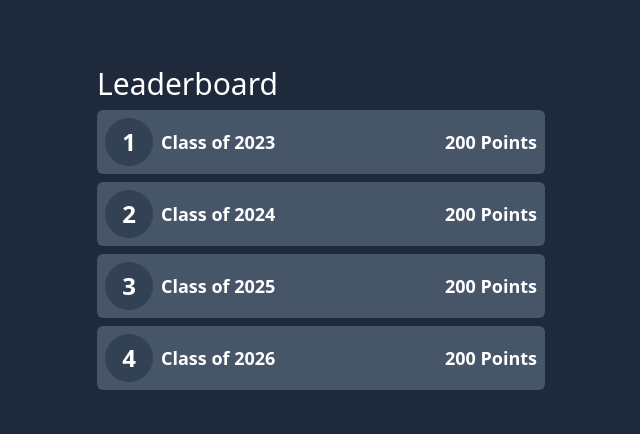
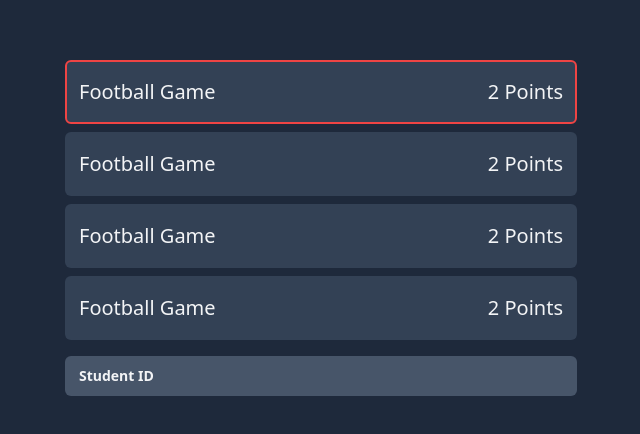
Before and after one commit to chasedashiell/EventManager, a React (Vite) app: page /manage in a window 1280 px wide. Shown: the part 172-606 px from the top of the page, without its empty margins (319-959 px from the left). Built offline with nearby package versions, Linux system fonts and the light colour scheme.

Commit message:
React Router, Basic Manage page

```diff
--- a/package.json
+++ b/package.json
@@ -12,6 +12,8 @@
     "axios": "^1.4.0",
     "react": "^18.2.0",
     "react-dom": "^18.2.0",
+    "react-router": "^6.11.1",
+    "react-router-dom": "^6.11.1",
     "swr": "^2.1.5",
     "ts-node": "^10.9.1"
   },
--- a/src/App.tsx
+++ b/src/App.tsx
@@ -1,50 +1,29 @@
 import React from 'react'
+import {
+  createBrowserRouter,
+  RouterProvider,
+} from "react-router-dom";
 import './index.css'
+import Leaderboard from './pages/Leaderboard';
+import Manage from './pages/Manage';
+
+const router = createBrowserRouter([
+  {
+    path: '/',
+    element: <Leaderboard />
+  },
+  {
+    path: '/manage',
+    element: <Manage />
+  }
+]);
 
 function App() {
 
-  const leaderboard = [
-    {
-      "rank": 1,
-      "name": "2023",
-      "points": 200
-    },
-    {
-      "rank": 2,
-      "name": "2024",
-      "points": 200
-    },
-    {
-      "rank": 3,
-      "name": "2025",
-      "points": 200
-    },
-    {
-      "rank": 4,
-      "name": "2026",
-      "points": 200
-    }
-  ]
-
   return (
-    <div className='w-full h-screen flex justify-center px-2 items-center'>
-      <div className='w-full max-w-md'>
-        <h1 className='text-white text-3xl text-semibold pb-2'>Leaderboard</h1>
-        <div className='flex flex-col gap-2'>
-          {leaderboard.map(group => (
-            <div className='w-full bg-slate-600 rounded-md p-2 flex items-center justify-between flex-row gap-2'>
-              <div className='flex items-center gap-2'>
-                <div className='rounded-full flex items-center justify-center h-12 w-12 p-2 bg-slate-700'>
-                  <span className='text-white font-bold text-2xl'>{group.rank}</span>
-                </div>
-                <span className='text-white font-semibold text-lg'>Class of {group.name}</span>
-              </div>
-              <span className='text-white text-lg font-semibold'>{group.points} Points</span>
-            </div>
-          ))}
-        </div>
-      </div>
-    </div>
+    <>
+      <RouterProvider router={router} />
+    </>
   )
 }
 
--- /dev/null
+++ b/src/components/Input.tsx
@@ -0,0 +1,31 @@
+import React, { forwardRef } from 'react';
+import type { ComponentProps } from 'react';
+import { Label } from './Label';
+
+interface InputProps extends Omit<ComponentProps<'input'>, 'ref'> {
+	label?: string;
+}
+
+export default forwardRef<HTMLInputElement, InputProps>(
+	({ label, ...props }, ref) => {
+		return (
+			<>
+				{label ?
+					<Label label={label}>
+						<input
+							ref={ref}
+							{...props}
+							className='font-semibold block w-full rounded-md border-2 border-transparent bg-slate-600 py-2 px-3 leading-5 text-gray-100 placeholder-gray-100 sm:text-sm ring-0 outline-none focus:ring-0 active:border-red-500 focus:border-red-500'
+						/>
+					</Label>
+					:
+					<input
+						ref={ref}
+						{...props}
+						className='font-semibold block w-full rounded-md border-2 border-transparent bg-slate-600 py-2 px-3 leading-5 text-gray-100 placeholder-gray-100 sm:text-sm ring-0 outline-none focus:ring-0 active:border-red-500 focus:border-red-500'
+					/>
+				}
+			</>
+		);
+	}
+);
--- /dev/null
+++ b/src/components/Label.tsx
@@ -0,0 +1,25 @@
+import React, { forwardRef, ComponentProps } from 'react';
+
+export interface LabelProps
+	extends Omit<ComponentProps<'label'>, 'ref' | 'className'> {
+	label: string;
+}
+
+export const Label = forwardRef<HTMLLabelElement, LabelProps>(
+	({ label, children, ...labelProps }, ref) => {
+		return (
+			<label
+				ref={ref}
+				{...labelProps}
+				className='flex flex-col flex-nowrap items-stretch gap-1'
+			>
+				<div className='text-xs font-medium text-white'>
+					{label}
+				</div>
+				{children ? (
+					<div className='text-xs font-medium text-white'>{children}</div>
+				) : null}
+			</label>
+		);
+	}
+);
--- /dev/null
+++ b/src/helpers/classNames.ts
@@ -0,0 +1,3 @@
+export default (...classes: string[]) => {
+    return classes.filter(Boolean).join(' ')
+}
--- a/src/index.css
+++ b/src/index.css
@@ -1,3 +1,14 @@
 @tailwind base;
 @tailwind components;
 @tailwind utilities;
+
+/* Hide Up/Down arrows on number inputs */
+input::-webkit-outer-spin-button,
+input::-webkit-inner-spin-button {
+  -webkit-appearance: none;
+  margin: 0;
+}
+
+input[type=number] {
+  -moz-appearance: textfield;
+}
--- /dev/null
+++ b/src/pages/Leaderboard.tsx
@@ -0,0 +1,50 @@
+import React from 'react';
+
+const Leaderboard = () => {
+
+  const leaderboard = [
+    {
+      "rank": 1,
+      "name": "2023",
+      "points": 200
+    },
+    {
+      "rank": 2,
+      "name": "2024",
+      "points": 200
+    },
+    {
+      "rank": 3,
+      "name": "2025",
+      "points": 200
+    },
+    {
+      "rank": 4,
+      "name": "2026",
+      "points": 200
+    }
+  ]
+
+  return (
+    <div className='w-full h-screen flex justify-center px-2 items-center'>
+      <div className='w-full max-w-md'>
+        <h1 className='text-gray-100 text-3xl text-semibold pb-2'>Leaderboard</h1>
+        <div className='flex flex-col gap-2'>
+          {leaderboard.map((group, index) => (
+            <div key={index} className='w-full bg-slate-600 rounded-md p-2 flex items-center justify-between flex-row gap-2'>
+              <div className='flex items-center gap-2'>
+                <div className='rounded-full flex items-center justify-center h-12 w-12 p-2 bg-slate-700'>
+                  <span className='text-gray-100 font-bold text-2xl'>{group.rank}</span>
+                </div>
+                <span className='text-gray-100 font-semibold text-lg'>Class of {group.name}</span>
+              </div>
+              <span className='text-gray-100 text-lg font-semibold'>{group.points} Points</span>
+            </div>
+          ))}
+        </div>
+      </div>
+    </div>
+  )
+}
+
+export default Leaderboard
--- /dev/null
+++ b/src/pages/Manage.tsx
@@ -0,0 +1,46 @@
+import React, { useState } from 'react';
+import classNames from '../helpers/classNames';
+import Input from '../components/Input';
+
+const Manage = () => {
+  const [active, setActive] = useState(0)
+
+  const events = [
+    {
+      "name": "Football Game",
+      "points": 2
+    },
+    {
+      "name": "Football Game",
+      "points": 2
+    },
+    {
+      "name": "Football Game",
+      "points": 2
+    },
+    {
+      "name": "Football Game",
+      "points": 2
+    }
+  ]
+
+  return (
+    <div className='w-full h-screen flex justify-center px-2 items-center'>
+      <div className='w-full max-w-lg'>
+        <div className='flex flex-col'>
+          <div className='flex flex-col gap-2 mb-4'>
+            {events.map((event, index) => (
+              <div key={index} onClick={() => setActive(index)} className={classNames('rounded-md border-2 flex flex-row items-center justify-between bg-slate-700 py-4 px-3 cursor-pointer', index == active ? 'border-red-500' : 'border-transparent')}>
+                <h1 className='text-xl text-gray-100 text-bold'>{event.name}</h1>
+                <span className='text-xl text-gray-100 text-bold'>{event.points} Points</span>
+              </div>
+            ))}
+          </div>
+          <Input type='number' onChange={(e) => console.log(e.target.value)} placeholder='Student ID' />
+        </div>
+      </div>
+    </div>
+  )
+}
+
+export default Manage
```
Also changed, not shown: 1 other file (tests, documents, lock files or other folders).
